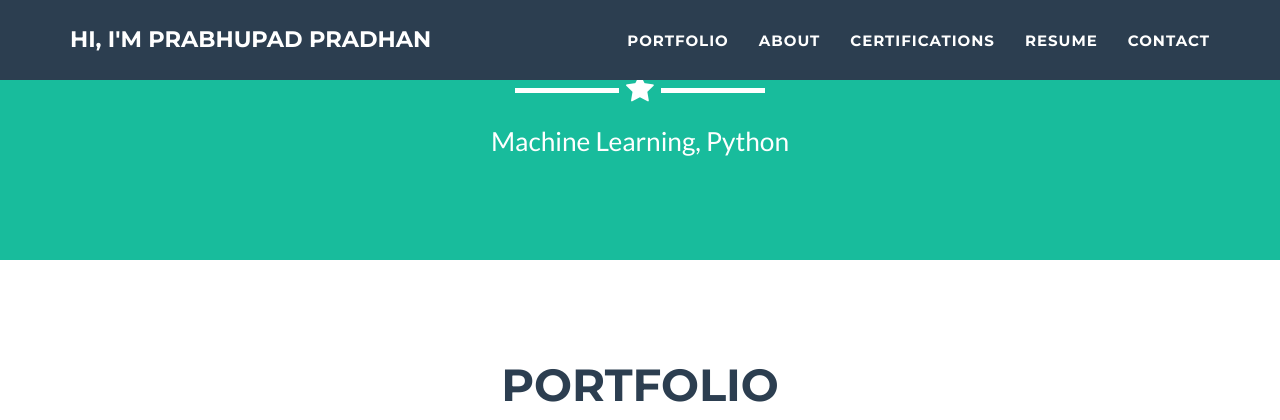
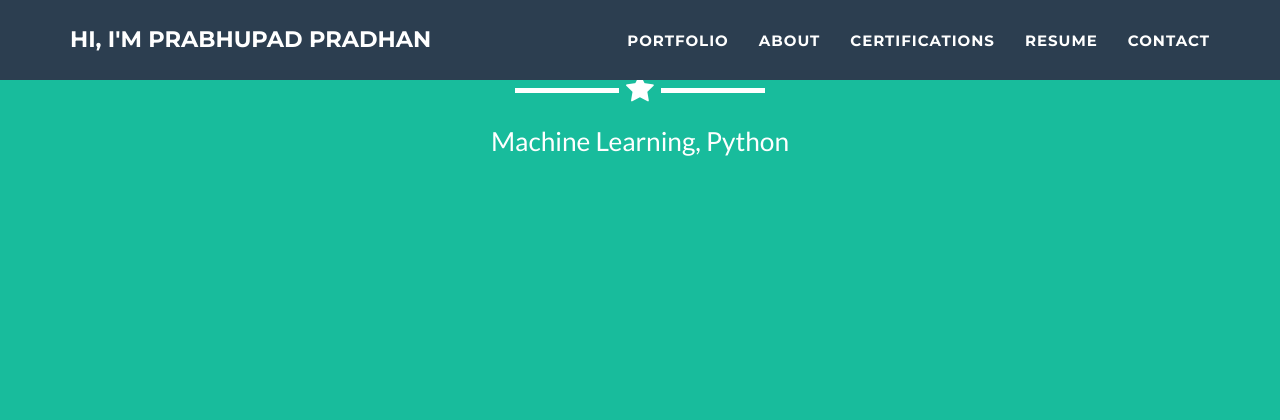
Before and after one commit to prabhupad26/prabhupad26.github.io, a Jekyll site: the page built from _posts/2014-07-16-project-3.markdown, in a window 1280 px wide and 1400 px high, scrolled down 560 px. Shown: the top 420 px of the window. Built offline with Jekyll 4.4.1, drawn with Linux system fonts in a browser that asks for light colours.

Commit message:
New updates

```diff
--- a/_includes/css/main.css
+++ b/_includes/css/main.css
@@ -112,7 +112,7 @@ header .intro-text .skills {
 @media(min-width:768px) {
     header .container {
         padding-top: 200px;
-        padding-bottom: 100px;
+        padding-bottom: 400px;
     }
 
     header .intro-text .name {
```
Also changed, not shown: 2 other files.
